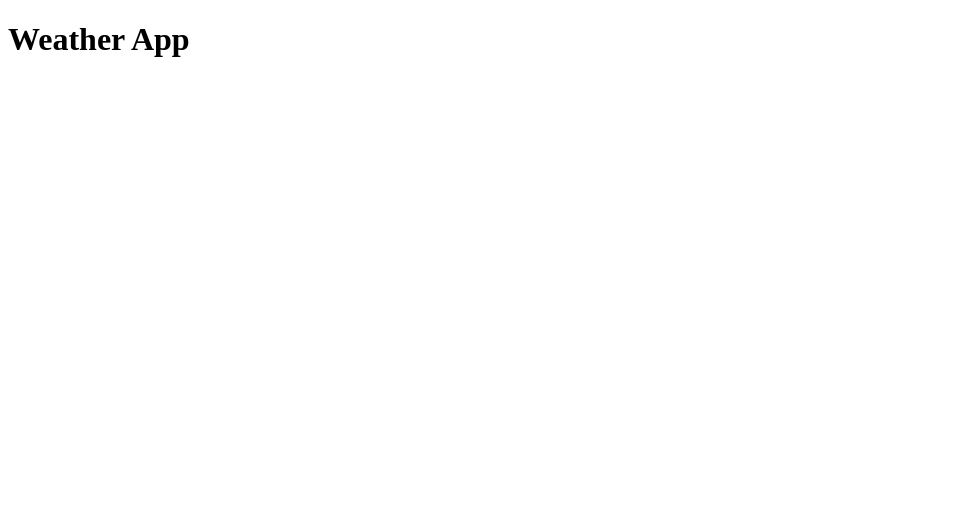
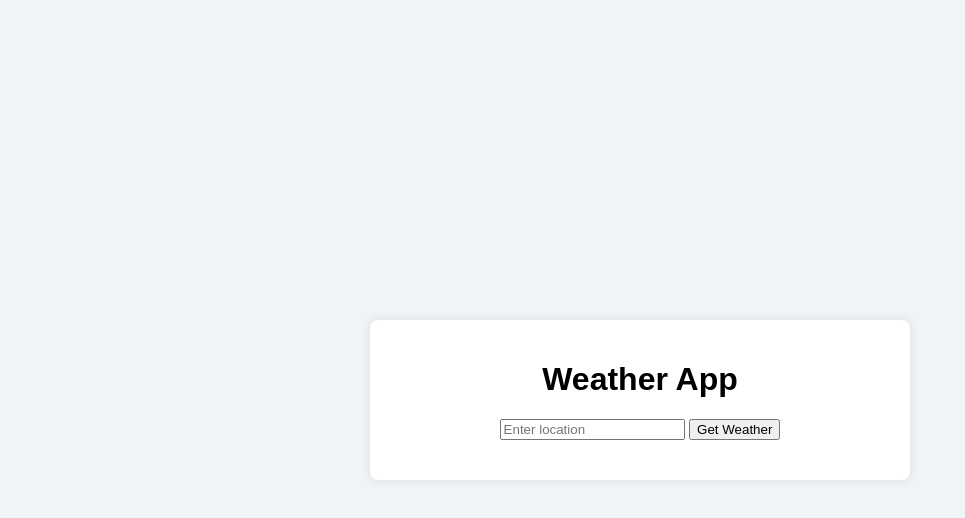
Before and after one commit to henryclyde/weatherApp, a plain HTML site: page index.html in a window 1280 px wide. Shown: the whole page, without its empty margins (0-965 px from the left). Drawn offline with Linux system fonts and the light colour scheme.

Commit message:
html and css added

```diff
--- a/index.html
+++ b/index.html
@@ -5,11 +5,18 @@
     <meta name="viewport" content="width=device-width, initial-scale=1.0">
     <title>Weather App</title>
     <link rel="stylesheet" href="style.css">
-    <script src="script.js" defer></script>
 </head>
 <body>
-    <h1>Weather App</h1>
-
+    <div class="container">
+        <h1>Weather App</h1>
+        <form id="location-form">
+          <input type="text" id="location-input" placeholder="Enter location" required>
+          <button type="submit">Get Weather</button>
+        </form>
+        <div id="weather-info"></div>
+        <div id="loading" class="hidden">Loading...</div>
+      </div>
+      <script src="script.js"></script>
 
 </body>
 </html>
--- a/script.js
+++ b/script.js
@@ -0,0 +1 @@
+const API_KEY = '5SEL4B7A6BRFVVTV2B4WBJM64';
--- a/style.css
+++ b/style.css
@@ -0,0 +1,31 @@
+body {
+    font-family: Arial, sans-serif;
+    display: flex;
+    justify-content: center;
+    align-items: center;
+    min-height: 100vh;
+    background: #f0f4f8;
+    margin: 0;
+  }
+
+  .container {
+    text-align: center;
+    width: 90%;
+    max-width: 500px;
+    padding: 20px;
+    background-color: #fff;
+    border-radius: 8px;
+    box-shadow: 0 0 10px rgba(0, 0, 0, 0.1);
+  }
+
+  #location-form {
+    margin-bottom: 20px;
+  }
+
+  #weather-info {
+    font-size: 18px;
+  }
+
+  .hidden {
+    display: none;
+  }
```
